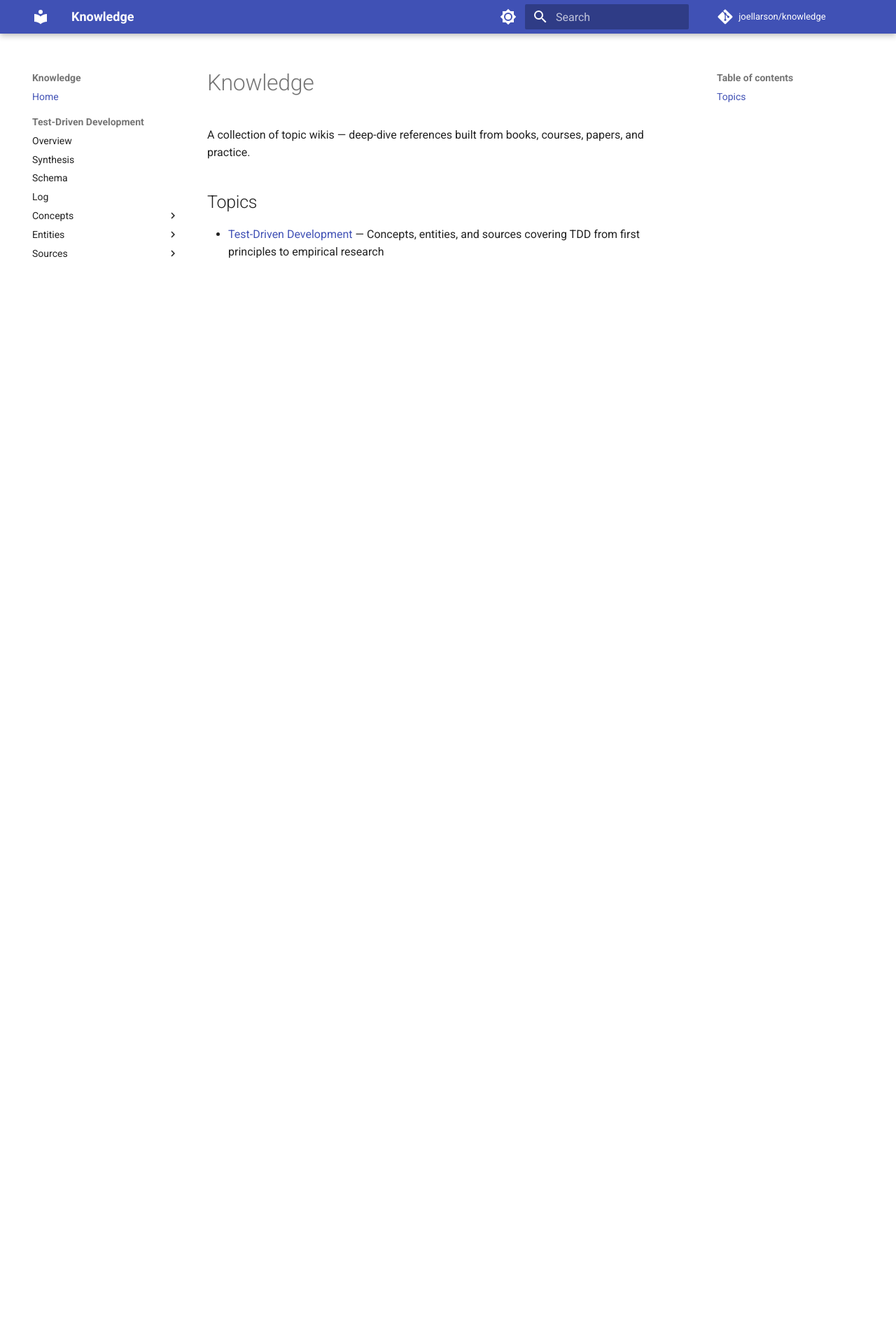
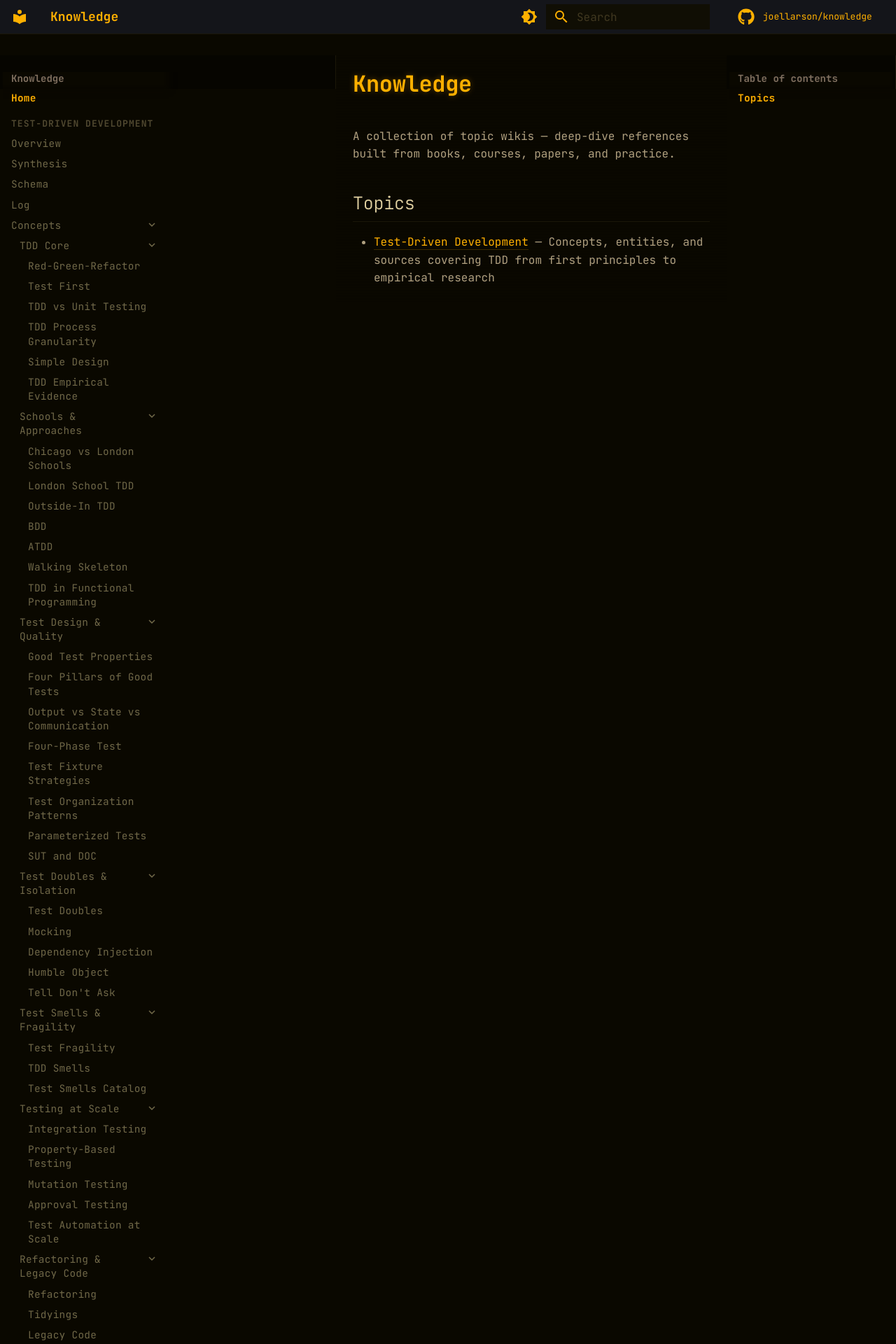
Before and after one commit to JoelLarson/knowledge, an MkDocs documentation site: the page built from docs/index.md, in a window 1280 px wide. Shown: the top 1920 px of the page at 70% size. Built offline with MkDocs 1.6.1 and Material for MkDocs 9.7.7, drawn with Linux system fonts in a browser that asks for light colours; comment, search, counter and statistics services are not loaded; some of the changed text lies outside the part shown.

Commit message:
Theme: amber phosphor CRT aesthetic, wider nav sidebar, toggle to hide
- Swap green (#00ff41) to amber (#ffb000) across all CSS variables
- Widen left sidebar to 24rem to fit full source titles
- Add sidebar toggle button (bottom-left bracket) with [ keyboard shortcut
- Sidebar state persists in localStorage

Co-Authored-By: Claude Opus 4.6 (1M context) <noreply@anthropic.com>

```diff
--- /dev/null
+++ b/docs/javascripts/sidebar-toggle.js
@@ -0,0 +1,31 @@
+document.addEventListener("DOMContentLoaded", function () {
+  if (window.innerWidth < 1220) return;
+
+  var btn = document.createElement("button");
+  btn.className = "md-sidebar-toggle";
+  btn.title = "Toggle sidebar [";
+  btn.textContent = "[";
+  document.body.appendChild(btn);
+
+  var hidden = localStorage.getItem("sidebar-hidden") === "true";
+  if (hidden) document.body.classList.add("sidebar-hidden");
+  btn.textContent = hidden ? "]" : "[";
+
+  btn.addEventListener("click", function () {
+    document.body.classList.toggle("sidebar-hidden");
+    hidden = document.body.classList.contains("sidebar-hidden");
+    localStorage.setItem("sidebar-hidden", hidden);
+    btn.textContent = hidden ? "]" : "[";
+  });
+
+  document.addEventListener("keydown", function (e) {
+    if (e.key === "[" && !e.ctrlKey && !e.metaKey && !e.altKey) {
+      var tag = (e.target.tagName || "").toLowerCase();
+      if (tag === "input" || tag === "textarea") return;
+      document.body.classList.toggle("sidebar-hidden");
+      hidden = document.body.classList.contains("sidebar-hidden");
+      localStorage.setItem("sidebar-hidden", hidden);
+      btn.textContent = hidden ? "]" : "[";
+    }
+  });
+});
--- /dev/null
+++ b/docs/stylesheets/custom.css
@@ -0,0 +1,279 @@
+/* ============================================
+   Amber Phosphor CRT aesthetic for Knowledge Wiki
+   ============================================ */
+
+/* --- Dark scheme: amber phosphor on black --- */
+[data-md-color-scheme="slate"] {
+  --md-default-bg-color: #0a0800;
+  --md-default-bg-color--light: #100e04;
+  --md-default-fg-color: #b0a080;
+  --md-default-fg-color--light: #807060;
+  --md-primary-fg-color: #0d0b04;
+  --md-primary-fg-color--light: #14120a;
+  --md-primary-bg-color: #ffb000;
+  --md-primary-bg-color--light: #cc8d00;
+  --md-accent-fg-color: #ffb000;
+  --md-accent-fg-color--transparent: rgba(255, 176, 0, 0.1);
+  --md-typeset-a-color: #ffb000;
+  --md-code-bg-color: #060500;
+  --md-code-fg-color: #ffb000;
+  --md-code-hl-color: rgba(255, 176, 0, 0.1);
+  --md-footer-bg-color: #060500;
+  --md-footer-bg-color--dark: #040300;
+}
+
+/* --- Light scheme: warm tint --- */
+[data-md-color-scheme="default"] {
+  --md-primary-fg-color: #2a1a00;
+  --md-primary-bg-color: #cc8d00;
+  --md-accent-fg-color: #b07800;
+  --md-typeset-a-color: #b07800;
+  --md-code-bg-color: #f5f0e8;
+  --md-code-fg-color: #805500;
+}
+
+/* --- Header bar --- */
+.md-header {
+  background-color: #060500;
+  border-bottom: 1px solid #1a1608;
+}
+
+[data-md-color-scheme="slate"] .md-header {
+  box-shadow: none;
+}
+
+/* --- Wider left sidebar --- */
+@media screen and (min-width: 76.25em) {
+  .md-sidebar--primary {
+    width: 24rem;
+  }
+}
+
+/* --- Nav items: prevent truncation --- */
+[data-md-color-scheme="slate"] .md-nav__link {
+  white-space: normal;
+  line-height: 1.4;
+}
+
+/* --- Sidebar styling --- */
+[data-md-color-scheme="slate"] .md-sidebar {
+  background-color: #060500;
+  border-right: 1px solid #1a1608;
+}
+
+[data-md-color-scheme="slate"] .md-nav__link {
+  color: #706848;
+  font-size: 0.72rem;
+  letter-spacing: 0.02em;
+}
+
+[data-md-color-scheme="slate"] .md-nav__link:hover,
+[data-md-color-scheme="slate"] .md-nav__link:focus {
+  color: #ffb000;
+}
+
+[data-md-color-scheme="slate"] .md-nav__link--active,
+[data-md-color-scheme="slate"] .md-nav__item--active > .md-nav__link {
+  color: #ffb000;
+  font-weight: 700;
+}
+
+/* --- Section labels in nav --- */
+[data-md-color-scheme="slate"] .md-nav__item--section > .md-nav__link {
+  color: #504830;
+  text-transform: uppercase;
+  font-size: 0.65rem;
+  letter-spacing: 0.08em;
+}
+
+/* --- Code blocks: CRT terminal --- */
+[data-md-color-scheme="slate"] .highlight pre,
+[data-md-color-scheme="slate"] .highlighttable {
+  background-color: #060500;
+  border: 1px solid #1a1608;
+  border-radius: 4px;
+}
+
+[data-md-color-scheme="slate"] code {
+  background-color: rgba(255, 176, 0, 0.06);
+  color: #dda000;
+  border-radius: 2px;
+  padding: 0.1em 0.3em;
+  font-size: 0.82em;
+}
+
+[data-md-color-scheme="slate"] pre code {
+  background-color: transparent;
+  color: #c0a870;
+  padding: 0;
+}
+
+/* --- Headings --- */
+[data-md-color-scheme="slate"] .md-typeset h1 {
+  color: #ffb000;
+  font-weight: 700;
+  letter-spacing: -0.01em;
+}
+
+[data-md-color-scheme="slate"] .md-typeset h2 {
+  color: #e0d0a0;
+  border-bottom: 1px solid #1a1608;
+  padding-bottom: 0.3em;
+}
+
+[data-md-color-scheme="slate"] .md-typeset h3 {
+  color: #a09070;
+}
+
+/* --- Links --- */
+[data-md-color-scheme="slate"] .md-typeset a {
+  color: #ffb000;
+  text-decoration: none;
+  border-bottom: 1px solid rgba(255, 176, 0, 0.2);
+  transition: border-color 0.15s;
+}
+
+[data-md-color-scheme="slate"] .md-typeset a:hover {
+  border-bottom-color: #ffb000;
+}
+
+/* --- Tables --- */
+[data-md-color-scheme="slate"] .md-typeset table:not([class]) {
+  border: 1px solid #1a1608;
+  font-size: 0.8rem;
+}
+
+[data-md-color-scheme="slate"] .md-typeset table:not([class]) th {
+  background-color: #0d0b04;
+  color: #ffb000;
+  font-weight: 600;
+  text-transform: uppercase;
+  font-size: 0.7rem;
+  letter-spacing: 0.05em;
+}
+
+[data-md-color-scheme="slate"] .md-typeset table:not([class]) td {
+  border-color: #1a1608;
+}
+
+[data-md-color-scheme="slate"] .md-typeset table:not([class]) tr:hover td {
+  background-color: rgba(255, 176, 0, 0.03);
+}
+
+/* --- Blockquotes --- */
+[data-md-color-scheme="slate"] .md-typeset blockquote {
+  border-left: 3px solid #ffb000;
+  color: #908060;
+  background-color: rgba(255, 176, 0, 0.03);
+  padding: 0.5em 1em;
+}
+
+/* --- Search --- */
+[data-md-color-scheme="slate"] .md-search__input {
+  background-color: #100e04;
+  color: #b0a080;
+}
+
+[data-md-color-scheme="slate"] .md-search__input::placeholder {
+  color: #403820;
+}
+
+/* --- Footer --- */
+[data-md-color-scheme="slate"] .md-footer {
+  border-top: 1px solid #1a1608;
+}
+
+/* --- Scrollbar --- */
+[data-md-color-scheme="slate"] ::-webkit-scrollbar {
+  width: 6px;
+  height: 6px;
+}
+
+[data-md-color-scheme="slate"] ::-webkit-scrollbar-track {
+  background: #060500;
+}
+
+[data-md-color-scheme="slate"] ::-webkit-scrollbar-thumb {
+  background: #1a1608;
+  border-radius: 3px;
+}
+
+[data-md-color-scheme="slate"] ::-webkit-scrollbar-thumb:hover {
+  background: #ffb000;
+}
+
+/* --- Admonitions --- */
+[data-md-color-scheme="slate"] .md-typeset .admonition,
+[data-md-color-scheme="slate"] .md-typeset details {
+  border-color: #1a1608;
+  background-color: #0d0b04;
+}
+
+/* --- Content max-width --- */
+.md-grid {
+  max-width: 1400px;
+}
+
+/* --- CRT phosphor glow on headings --- */
+[data-md-color-scheme="slate"] .md-typeset h1 {
+  text-shadow: 0 0 8px rgba(255, 176, 0, 0.3);
+}
+
+/* --- Sidebar toggle button (desktop) --- */
+@media screen and (min-width: 76.25em) {
+  .md-sidebar-toggle {
+    position: fixed;
+    bottom: 1.5rem;
+    left: 1.5rem;
+    z-index: 10;
+    width: 2rem;
+    height: 2rem;
+    display: flex;
+    align-items: center;
+    justify-content: center;
+    background: #0d0b04;
+    border: 1px solid #1a1608;
+    border-radius: 4px;
+    color: #706848;
+    cursor: pointer;
+    font-family: 'JetBrains Mono', monospace;
+    font-size: 0.75rem;
+    transition: color 0.15s, border-color 0.15s;
+  }
+
+  .md-sidebar-toggle:hover {
+    color: #ffb000;
+    border-color: #ffb000;
+  }
+
+  .md-sidebar--collapsed .md-sidebar--primary {
+    display: none;
+  }
+
+  body.sidebar-hidden .md-sidebar--primary {
+    transform: translateX(-100%);
+    opacity: 0;
+    pointer-events: none;
+    position: absolute;
+    transition: transform 0.2s, opacity 0.2s;
+  }
+
+  body.sidebar-hidden .md-content {
+    margin-left: 0;
+  }
+
+  body:not(.sidebar-hidden) .md-sidebar--primary {
+    transition: transform 0.2s, opacity 0.2s;
+  }
+}
+
+/* --- Subtle scan-line effect --- */
+[data-md-color-scheme="slate"] .md-content {
+  background-image: repeating-linear-gradient(
+    0deg,
+    transparent,
+    transparent 2px,
+    rgba(0, 0, 0, 0.03) 2px,
+    rgba(0, 0, 0, 0.03) 4px
+  );
+}
--- a/mkdocs.yml
+++ b/mkdocs.yml
@@ -6,25 +6,42 @@ repo_name: joellarson/knowledge
 theme:
   name: material
   palette:
+    - scheme: slate
+      primary: black
+      accent: amber
+      toggle:
+        icon: material/brightness-4
+        name: Switch to light mode
     - scheme: default
-      primary: indigo
-      accent: indigo
+      primary: black
+      accent: amber
       toggle:
         icon: material/brightness-7
         name: Switch to dark mode
-    - scheme: slate
-      primary: indigo
-      accent: indigo
-      toggle:
-        icon: material/brightness-4
-        name: Switch to light mode
+  font:
+    text: JetBrains Mono
+    code: JetBrains Mono
+  icon:
+    repo: fontawesome/brands/github
   features:
     - navigation.sections
     - navigation.indexes
     - navigation.top
+    - navigation.instant
+    - navigation.instant.progress
+    - navigation.path
+    - navigation.expand
     - search.suggest
     - search.highlight
+    - search.share
     - content.code.copy
+    - content.code.select
+
+extra_css:
+  - stylesheets/custom.css
+
+extra_javascript:
+  - javascripts/sidebar-toggle.js
 
 markdown_extensions:
   - toc:
```
